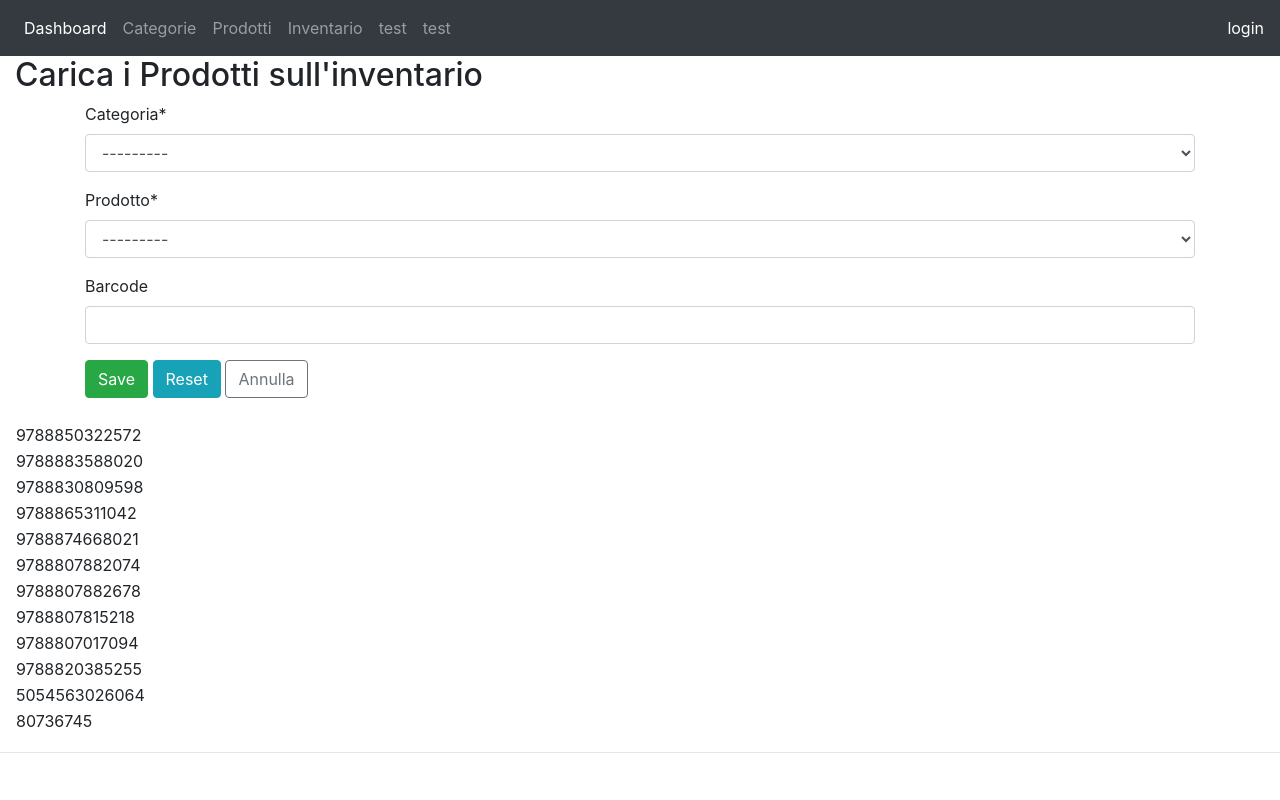
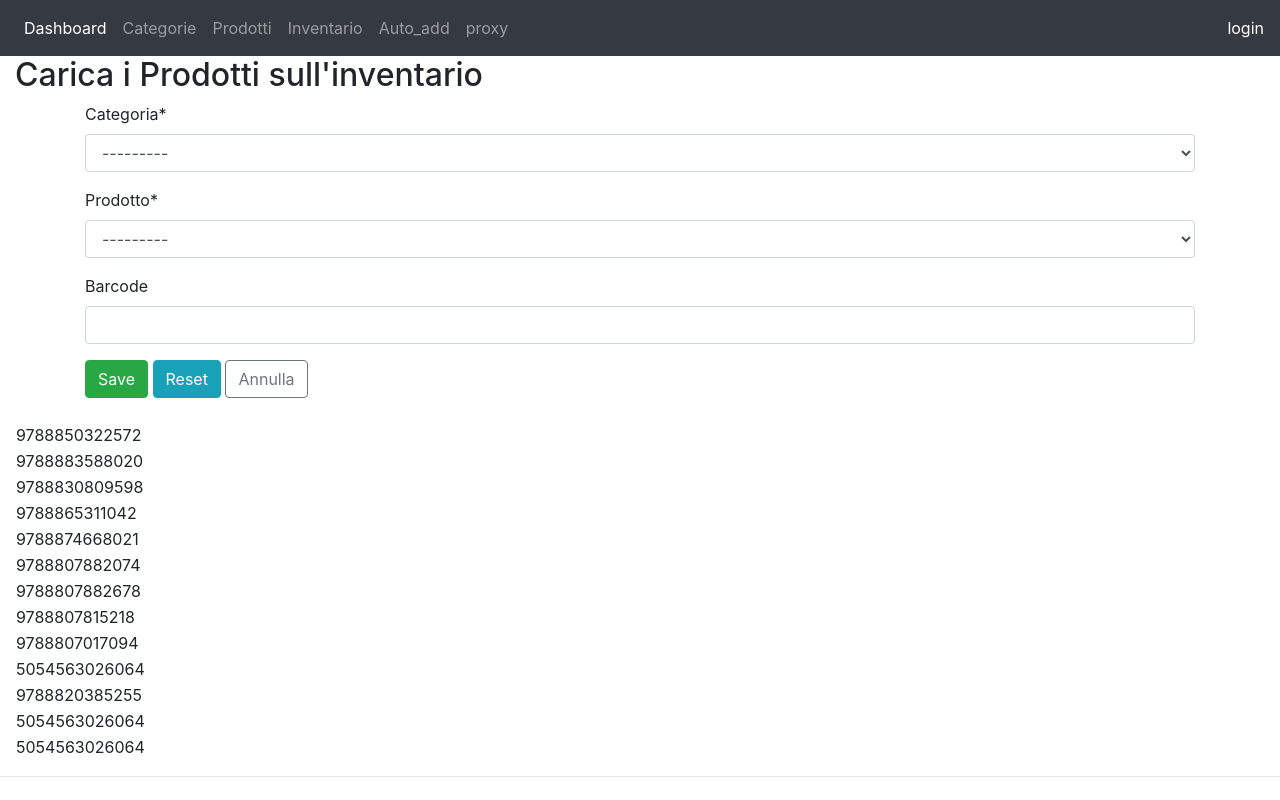
Before and after one commit to LucioPg/RIS, a Django app: page /inventario/auto_add/ in a window 1280 px wide. Run offline with Django 3.2, Linux system fonts and the light colour scheme; data that the repository does not hold is empty; some libraries are stand-ins or nearby versions.

Commit message:
javascript modified inventario auto_add

```diff
--- a/main/static/barcode.csv
+++ b/main/static/barcode.csv
@@ -7,6 +7,7 @@
 9788807882678
 9788807815218
 9788807017094
+5054563026064
 9788820385255
 5054563026064
-80736745
+5054563026064
--- a/main/templates/main/inventario_auto_add.html
+++ b/main/templates/main/inventario_auto_add.html
@@ -36,10 +36,21 @@
         const response = await fetch(file);
         const text = await response.text();
         all = text.split('\n');
+        last_item = all.slice(all.length - 1);
+
+        {#if (all.slice(-1)[0] === ""){#}
+        {#    last_item = all.slice(-1)[1];#}
+        {#}#}
+        {#else {#}
+        {#    last_item = all.slice([all.length - 1]);#}
+        {#}#}
+        console.log(last_item)
         if (init !== all.length) {
             console.log(all.length, init);
             init = all.length;
             console.log('changed');
+            last_item = all.slice(all.length - 1);
+            document.getElementById("id_barcode").innerHTML = last_item;
             var arr=[];
             all.forEach(el => {
                 el=el.split(',');
--- a/main/templates/main/navbar.html
+++ b/main/templates/main/navbar.html
@@ -18,10 +18,10 @@
                 <a class="nav-link" href="/inventario">Inventario</a>
             </li>
             <li class="nav-item">
-                <a class="nav-link" href="/inventario/auto_add">test</a>
+                <a class="nav-link" href="/inventario/auto_add">Auto_add</a>
             </li>
             <li class="nav-item">
-                <a class="nav-link" href="/proxy/sta">test</a>
+                <a class="nav-link" href="/proxy/sta">proxy</a>
             </li>
         </ul>
     </div>
```
